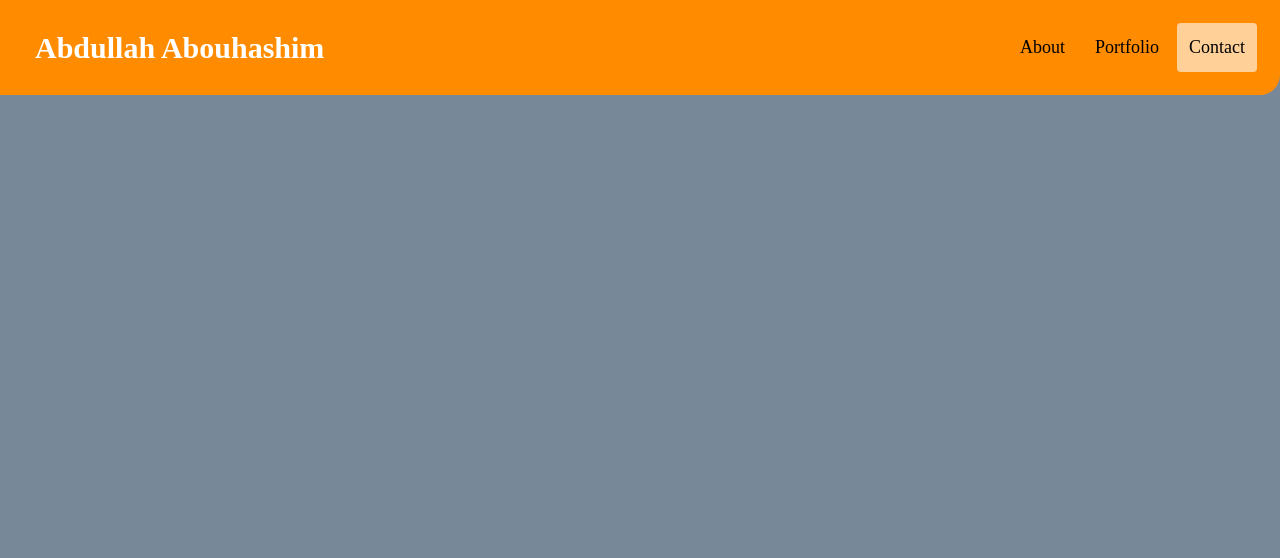
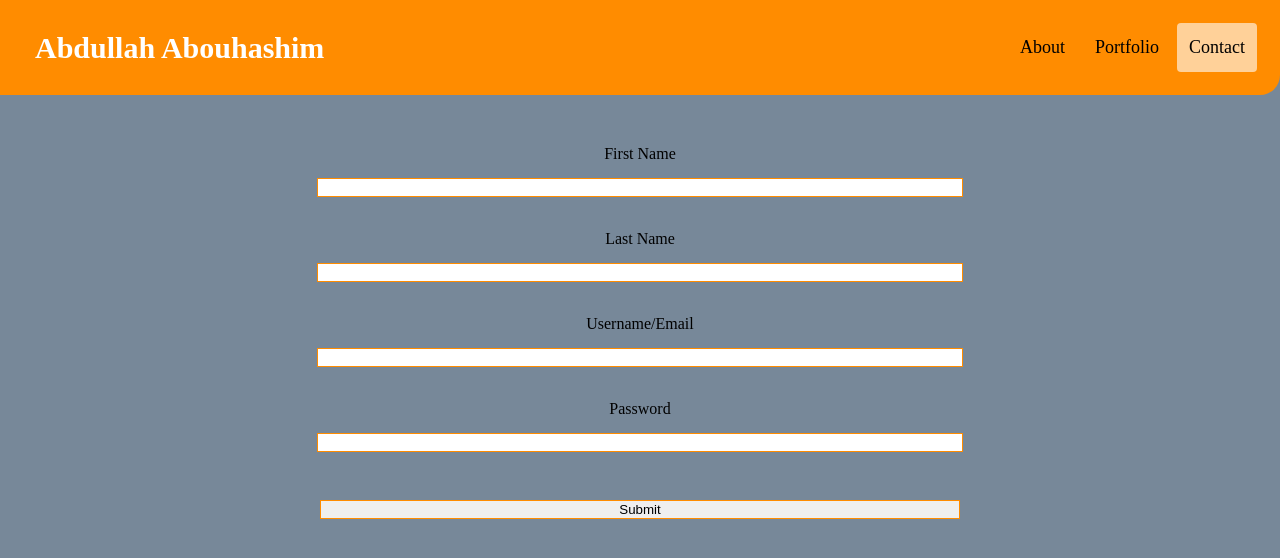
Before and after one commit to AAbouhashim/block-12, a plain HTML site: page contact.html in a window 1280 px wide. Drawn offline with Linux system fonts and the light colour scheme.

Commit message:
updated content added contact page

```diff
--- a/contact.html
+++ b/contact.html
@@ -20,6 +20,19 @@
 
   <!--Page Contents-->
 
+  <div class="contact-form">
+  <form action="">
+    <label for="username">First Name</label><br>
+    <input type="text" id="" name=""> <br><br>
+    <label for="username">Last Name</label><br>
+    <input type="text" id="" name=""> <br><br>
+    <label for="username">Username/Email</label><br>
+    <input type="text" id="" name=""> <br><br>
+    <label for="password">Password</label><br>
+    <input type="password" id="" name=""><br><br>
+    <input type="submit" value="Submit">
+  </form>
+  </div>
 
 
 
--- a/style.css
+++ b/style.css
@@ -83,3 +83,19 @@ body{
   flex: 1;
   align-items: center;
 }
+
+input{
+  width: 50%;
+  border: 1px solid darkorange;
+  margin: 15px;
+}
+
+input [type=text]{
+  width: 50%;
+  margin: 20px;
+  border-radius: 4px;
+}
+
+form {
+  text-align: center;
+}
```
